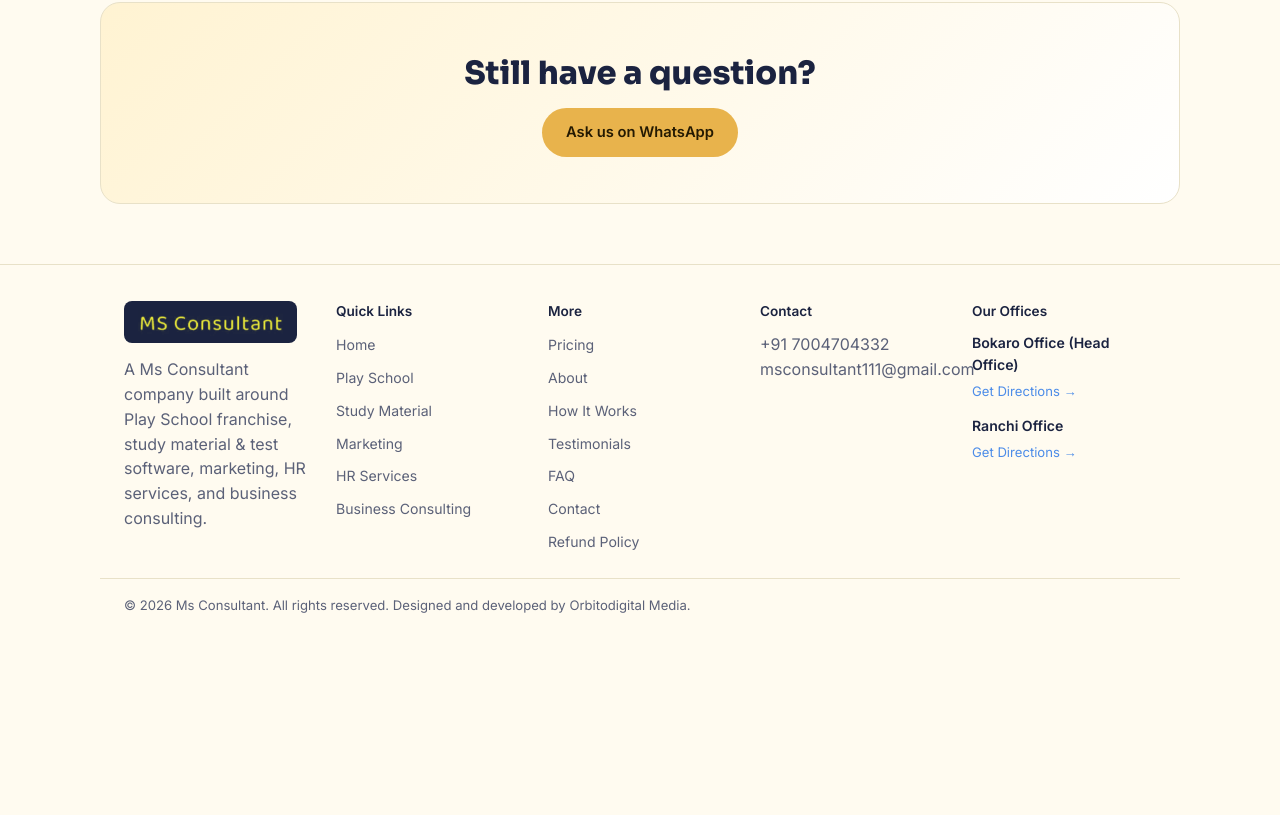
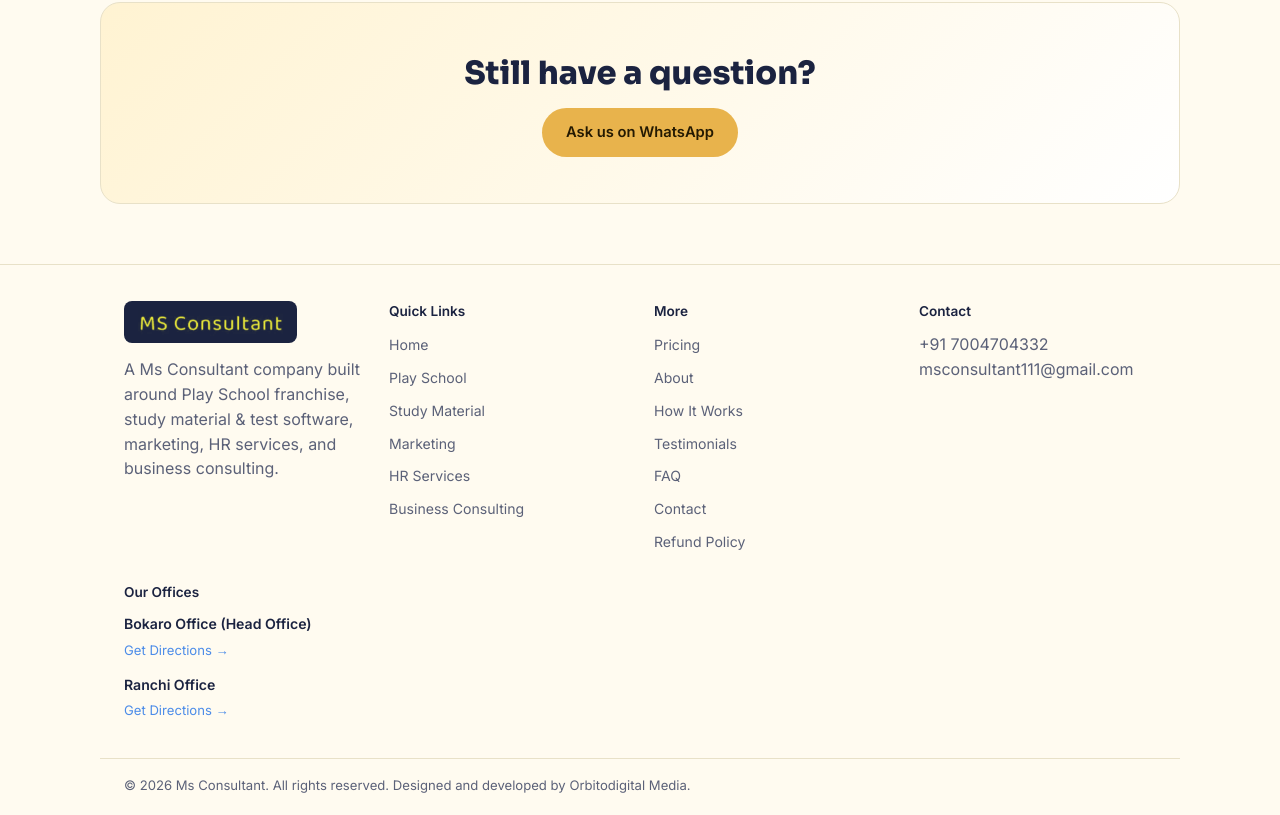
Before and after one commit to Deepak172003/MS_Consultant, a React (Vite) app: page /MS_Consultant/faq in a window 1280 px wide. Shown: the part 1393-2208 px from the top of the page. Before the commit the page ends 2028 px from the top, so only its background shows below. Built offline with nearby package versions, Linux system fonts and the light colour scheme.

Commit message:
Update App.css

```diff
--- a/src/App.css
+++ b/src/App.css
@@ -329,7 +329,17 @@ section { padding: 60px 0; }
 
 /* Footer */
 .site-footer { border-top: 1px solid var(--line); padding: 36px 0 20px; }
-.footer-grid { display: grid; grid-template-columns: repeat(auto-fit, minmax(150px, 1fr)); gap: 28px; }
+
+/* FIX: wider min column so the email fits on one line on large screens */
+.footer-grid { display: grid; grid-template-columns: repeat(auto-fit, minmax(190px, 1fr)); gap: 28px; }
+
+/* FIX: lets grid columns shrink instead of overflowing into the next column */
+.footer-grid > * { min-width: 0; }
+
+/* FIX: long emails/links wrap inside their column instead of overlapping */
+.site-footer a,
+.site-footer p { overflow-wrap: anywhere; }
+
 .site-footer h4 { font-size: .85rem; margin-bottom: 10px; }
 .footer-links { list-style: none; display: flex; flex-direction: column; gap: 8px; }
 .footer-links a { color: var(--sub); font-size: .88rem; }
@@ -339,9 +349,7 @@ section { padding: 60px 0; }
 .footer-directions { color: var(--accent2); font-size: .82rem; }
 .footer-directions:hover { text-decoration: underline; }
 .footer-directions-pending { font-size: .8rem; }
-.copyright { margin-top: 24px; padding-top: 16px; border-top: 1px solid var(--line); font-size: .82rem; color: var(--sub); }
-
-/* WhatsApp floating button */
+.copyright { margin-top: 24px; padding-top: 16px; border-top: 1px solid var(--line); font-size: .82rem; color: var(--sub); }/* WhatsApp floating button */
 .wa-float {
   position: fixed; bottom: 22px; right: 22px; z-index: 60;
   width: 58px; height: 58px; border-radius: 50%; background: #25D366;
```
